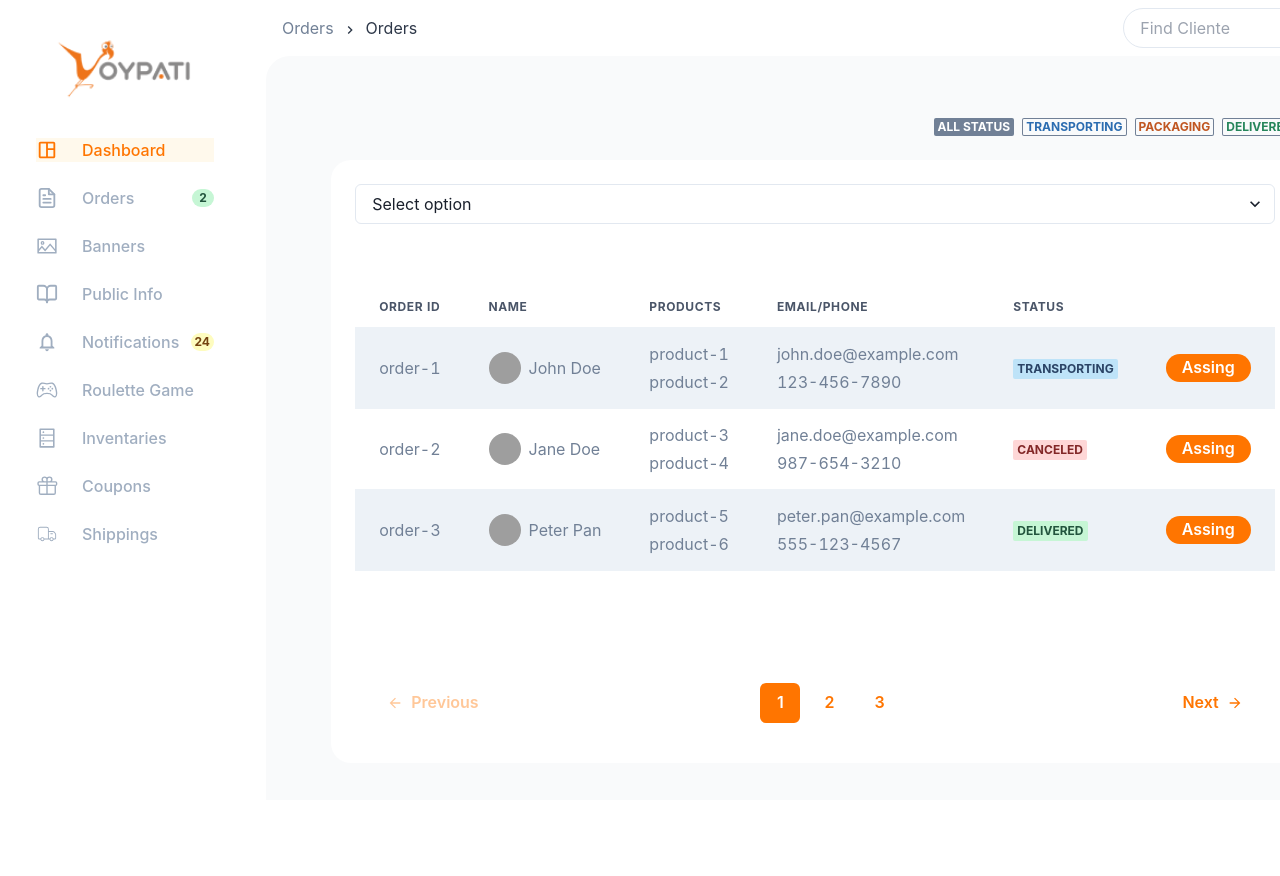
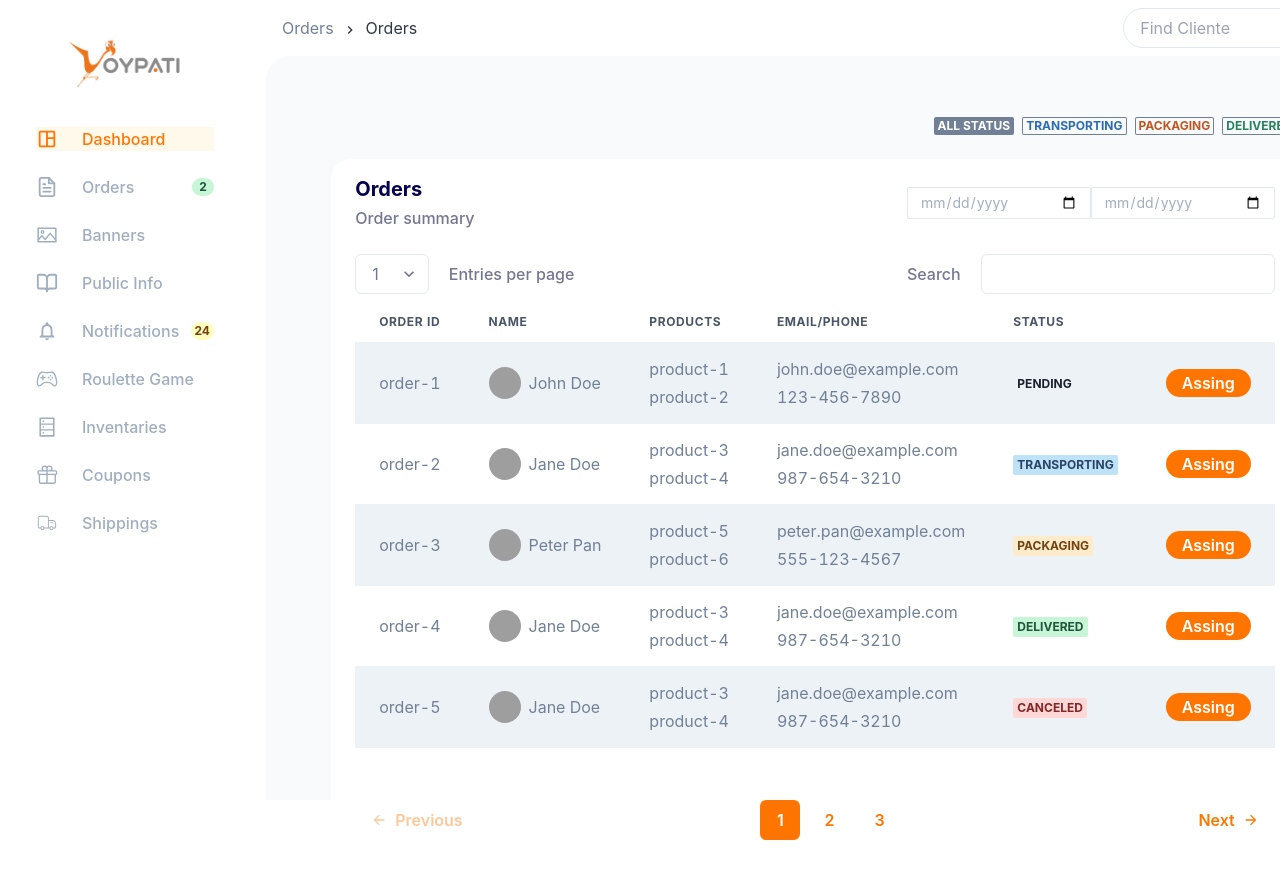
Before and after one commit to guilleferrioldev/nox, a Next.js app in the folder nox-online-shop/: page / in a window 1280 px wide. Shown: the top 876 px of the page. Before the commit the page ends 800 px from the top, so only its background shows below. Built offline with nearby package versions, Linux system fonts and the light colour scheme; grey boxes are pictures that could not be loaded.

Commit message:
finished dashboard

```diff
--- a/nox-online-shop/src/app/page.tsx
+++ b/nox-online-shop/src/app/page.tsx
@@ -2,7 +2,7 @@
 
 import { Assignments, OrdersTable } from "@/components";
 import {  colorSchemePrincipal, IAssignment, IOrder, OrderStatus } from "@/types";
-import { Badge, Box, Button, ButtonGroup, Flex, Grid, GridItem, Icon, Stack } from "@chakra-ui/react";
+import { Badge, Box, Button, ButtonGroup, Flex, Grid, GridItem, Heading, Icon, Input, Stack } from "@chakra-ui/react";
 import { BsGeo } from "react-icons/bs";
 import { MdMenu } from "react-icons/md";
 
@@ -35,7 +35,7 @@ const orders: IOrder[] = [
    products: ['product-1', 'product-2'],
    email: 'john.doe@example.com',
    phone: '123-456-7890',
-   status: OrderStatus.TRANSPORTING,
+   status: OrderStatus.PENDING,
   },
   {
    id: 'order-2',
@@ -44,7 +44,7 @@ const orders: IOrder[] = [
    products: ['product-3', 'product-4'],
    email: 'jane.doe@example.com',
    phone: '987-654-3210',
-   status: OrderStatus.CANCELED,
+   status: OrderStatus.TRANSPORTING,
   },
   {
    id: 'order-3',
@@ -53,8 +53,26 @@ const orders: IOrder[] = [
    products: ['product-5', 'product-6'],
    email: 'peter.pan@example.com',
    phone: '555-123-4567',
-   status: OrderStatus.DELIVERED,
+   status: OrderStatus.PACKAGING,
   },
+  {
+    id: 'order-4',
+    name: 'Jane Doe',
+    src: 'https://bit.ly/kent-c-dodds',
+    products: ['product-3', 'product-4'],
+    email: 'jane.doe@example.com',
+    phone: '987-654-3210',
+    status: OrderStatus.DELIVERED,
+   },
+   {
+    id: 'order-5',
+    name: 'Jane Doe',
+    src: 'https://bit.ly/kent-c-dodds',
+    products: ['product-3', 'product-4'],
+    email: 'jane.doe@example.com',
+    phone: '987-654-3210',
+    status: OrderStatus.CANCELED,
+   },
  ];
 
 export default function Home() {
@@ -67,9 +85,10 @@ export default function Home() {
       >
         <Flex
           w="full"
-          h="10%"
+          h="5%"
           bg="#F9FAFB"
           padding={4}
+          my="4"
           gap={3}
           alignItems="center"
           justifyContent="end"
@@ -125,11 +144,26 @@ export default function Home() {
         </Flex>
         <Grid
           w="full"
-          h="90%"
-          templateColumns={{ base: '1fr', md: '3fr 1fr' }} // Define columns for mobile and desktop
+          maxHeight="80%"
+          templateColumns={{ base: '1fr', md: '3fr 1fr' }}
           gap={10}
         >
           <GridItem colSpan={1} bg="white" borderRadius="20px">
+            <Flex w="full" h="10%" p={6} pt={10} alignItems="center" justifyContent="space-between">
+              <Stack spacing={2} w="40%">
+                <Heading as="h2" size="md" color="#05004E">
+                    Orders
+                </Heading>
+                <Heading as="h2" size="sm" color="#737791" fontWeight="medium">
+                    Order summary
+                </Heading>
+              </Stack>
+              <Flex align="center" w="40%">
+                  <Input type="date" size='sm' color="#A0AEC0"/>
+                  <Input type="date" size='sm' color="#A0AEC0"/>
+              </Flex>
+            </Flex>
+
             <OrdersTable orders={orders}/>
           </GridItem>
 
--- a/nox-online-shop/src/components/Logo.tsx
+++ b/nox-online-shop/src/components/Logo.tsx
@@ -9,7 +9,7 @@ export const Logo = () => (
     gap={4}
   >
     <Box display="flex" alignItems="center" gap={2}>
-      <Image src="/logo.png" alt="Logo" width={300} height={300} />
+      <Image src="/logo.png" alt="Logo" width={150} height={150} />
     </Box>
   </Flex>
 );
--- a/nox-online-shop/src/components/dashboard/Assigments.tsx
+++ b/nox-online-shop/src/components/dashboard/Assigments.tsx
@@ -15,10 +15,10 @@ export const Assignments = ({assigments}: Props) => {
             gap={4}
         >
             <Stack spacing={2}>
-                <Heading as="h2" size="md" color="gray.700">
+                <Heading as="h2" size="md" color="#05004E">
                     Assignments
                 </Heading>
-                <Heading as="h2" size="sm" color="gray.500" fontWeight="medium">
+                <Heading as="h2" size="sm" color="#737791" fontWeight="medium">
                     Assignments to messengers
                 </Heading>
             </Stack>
--- a/nox-online-shop/src/components/dashboard/OrdersTable.tsx
+++ b/nox-online-shop/src/components/dashboard/OrdersTable.tsx
@@ -1,5 +1,5 @@
 import { colorScheme, colorText, IOrder } from "@/types"
-import { Avatar, Badge, Button, Flex, Select, Table, TableContainer, Tbody, Td, Th, Tr } from "@chakra-ui/react";
+import { Avatar, Badge, Button, Flex, Heading, Input, Select, Table, TableContainer, Tbody, Td, Th, Tr } from "@chakra-ui/react";
 import { Pagination } from "..";
 
 interface Props {
@@ -10,28 +10,42 @@ export const OrdersTable = ({orders}: Props) => {
     return (
         <Flex
             w="full"
-            h="full"
+            h="90%"
             flexDirection="column"
             p={6}
             gap={4}
         >
-
         <Flex
-            h="20%"
+            w="full"
+            maxHeight="20px"
+            mb={3}
             flexDirection="column"
             gap={4}
         >
-            <Select placeholder='Select option'>
-            {Array.from({ length: 10 }, (_, i) => i + 1).map((number) => (
-                <option key={number} value={number}>
-                    {number}
-                </option>
-            ))}
-            </Select>
+            <Flex w="full" alignItems="center" justifyContent="space-between">
+                <Flex w="40%" h="full" alignItems="center" gap="20px">
+                    <Select gap="20px" w="20%" color="#737791">
+                        {Array.from({ length: 5 }, (_, i) => i + 1).map((number) => (
+                            <option key={number} value={number}>
+                                {number}
+                            </option>
+                        ))}
+                    </Select>
+                    <Heading w="60%" as="h2" size="sm" color="#737791" fontWeight="medium">
+                        Entries per page
+                    </Heading>
+                </Flex>
 
+                <Flex w="40%" h="full" alignItems="center" gap="20px">
+                    <Heading as="h2" size="sm" color="#737791" fontWeight="medium">
+                        Search
+                    </Heading>
+                    <Input/>
+                </Flex>
+            </Flex>
         </Flex >
 
-        <TableContainer h="80%">
+        <TableContainer h="80%" mb={1}>
         <Table variant="simple" >
           <thead>
             <tr>
@@ -74,7 +88,7 @@ export const OrdersTable = ({orders}: Props) => {
                     <Badge
                         key={order.status}
                         variant="solid"
-                        bg={colorScheme[order.status]}
+                        bg={order.status !== "PENDING" ? colorScheme[order.status]: ""}
                         color={colorText[order.status]}
                         >
                         {order.status}
--- a/nox-online-shop/src/components/dashboard/Pagination.tsx
+++ b/nox-online-shop/src/components/dashboard/Pagination.tsx
@@ -1,6 +1,6 @@
 "use client"
 
-import { Flex, Button, Stack, ButtonGroup } from "@chakra-ui/react";
+import { Flex, Button, ButtonGroup } from "@chakra-ui/react";
 import { ArrowBackIcon, ArrowForwardIcon } from "@chakra-ui/icons";
 
 interface PaginationProps {
@@ -11,8 +11,7 @@ interface PaginationProps {
 
 export const Pagination = ({ currentPage, totalPages, onPageChange }: PaginationProps) => {
   return (
-    <Flex justifyContent="center" mt={4} w="full">
-      <Stack direction="row" spacing={4} w="full" justifyContent="space-between" padding={4}>
+    <Flex w="full" maxHeight="5%" justifyContent="space-between">
         <Button
           bg="#FFFFFF"
           color="#FF7500"
@@ -46,7 +45,6 @@ export const Pagination = ({ currentPage, totalPages, onPageChange }: Pagination
         >
           Next
         </Button>
-      </Stack>
     </Flex>
   );
 };
--- a/nox-online-shop/src/types/index.ts
+++ b/nox-online-shop/src/types/index.ts
@@ -27,7 +27,6 @@ export enum OrderStatus {
 
 export const colorScheme = {
   "ALL STATUS": 'gray',
-  PENDING: '#1A202C',
   TRANSPORTING: '#BEE3F8',
   PACKAGING: '#FEEBCB',
   DELIVERED: '#C6F6D5',
```
